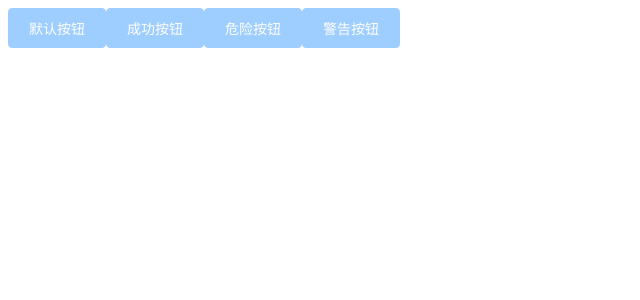
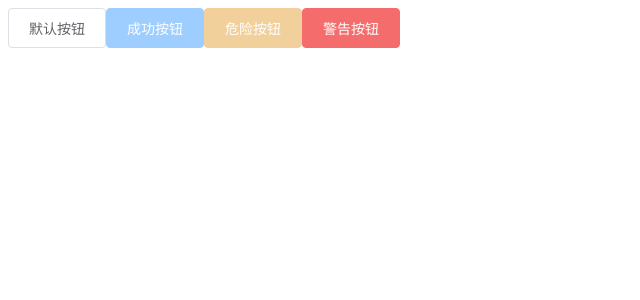
Before and after one commit to tianjiayan/HomeWork, a Vue app: page / in a window 1280 px wide. Shown: the top 300 px of the page, without its empty margins (0-640 px from the left). Built offline with nearby package versions, Linux system fonts and the light colour scheme.

Commit message:
border round

```diff
--- a/src/components/button/index.vue
+++ b/src/components/button/index.vue
@@ -1,5 +1,9 @@
 <template>
-  <button disabled class="yang-button yang-button-primary is-round">
+  <button
+    :disabled="disabled"
+    class="yang-button"
+    :class="[theme, isRound, isBorder]"
+  >
     <slot></slot>
   </button>
 </template>
@@ -7,6 +11,26 @@
 <script>
 export default {
   name: "index",
+  props: {
+    type: {
+      type: String,
+      default: "",
+    },
+    round: Boolean,
+    border: Boolean,
+    disabled: Boolean,
+  },
+  computed: {
+    theme() {
+      return this.type ? `yang-button-${this.type}` : "";
+    },
+    isRound() {
+      return this.round ? "is-round" : "";
+    },
+    isBorder() {
+      return this.border ? "is-border" : "";
+    },
+  },
 };
 </script>
 
--- a/src/views/HomeView.vue
+++ b/src/views/HomeView.vue
@@ -1,9 +1,9 @@
 <template>
   <div class="home">
     <yangButton>默认按钮</yangButton>
-    <yangButton type="primary">成功按钮</yangButton>
-    <yangButton type="danger">危险按钮</yangButton>
-    <yangButton type="warning">警告按钮</yangButton>
+    <yangButton type="primary" round disabled>成功按钮</yangButton>
+    <yangButton type="danger" round border disabled>危险按钮</yangButton>
+    <yangButton type="warning" border>警告按钮</yangButton>
   </div>
 </template>
 
```
